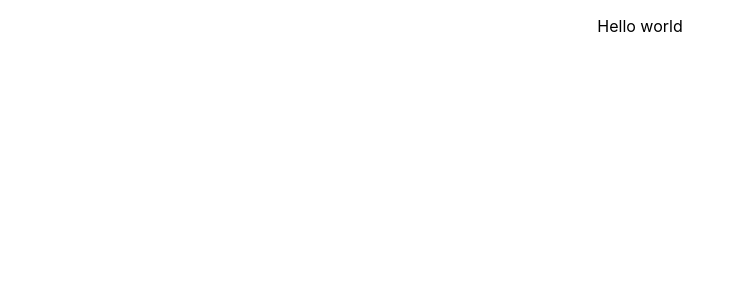
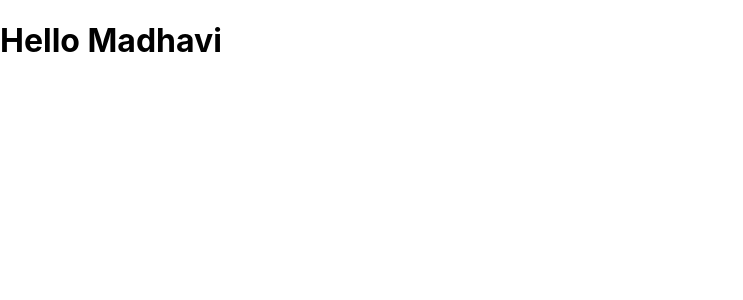
Before and after one commit to madhavi-anneboina/myapp, a React (Create React App) app: page / in a window 1280 px wide. Shown: the top 300 px of the page, without its empty margins (0-743 px from the left). Built offline with nearby package versions, Linux system fonts and the light colour scheme.

Commit message:
added data

```diff
--- a/src/App.js
+++ b/src/App.js
@@ -1,10 +1,11 @@
-import logo from './logo.svg';
-import './App.css';
+import React from 'react'
+import Greet from './components/Greet';
+
 
 function App() {
   return (
     <div className="App">
-       <p>Hello world</p>
+       <Greet />
     </div>
   );
 }
--- /dev/null
+++ b/src/components/Greet.js
@@ -0,0 +1,11 @@
+import React from 'react'
+
+const Greet = () => {
+  return (
+    <div>
+       <h1>Hello Madhavi</h1>
+    </div>
+  )
+}
+
+export default Greet
```
